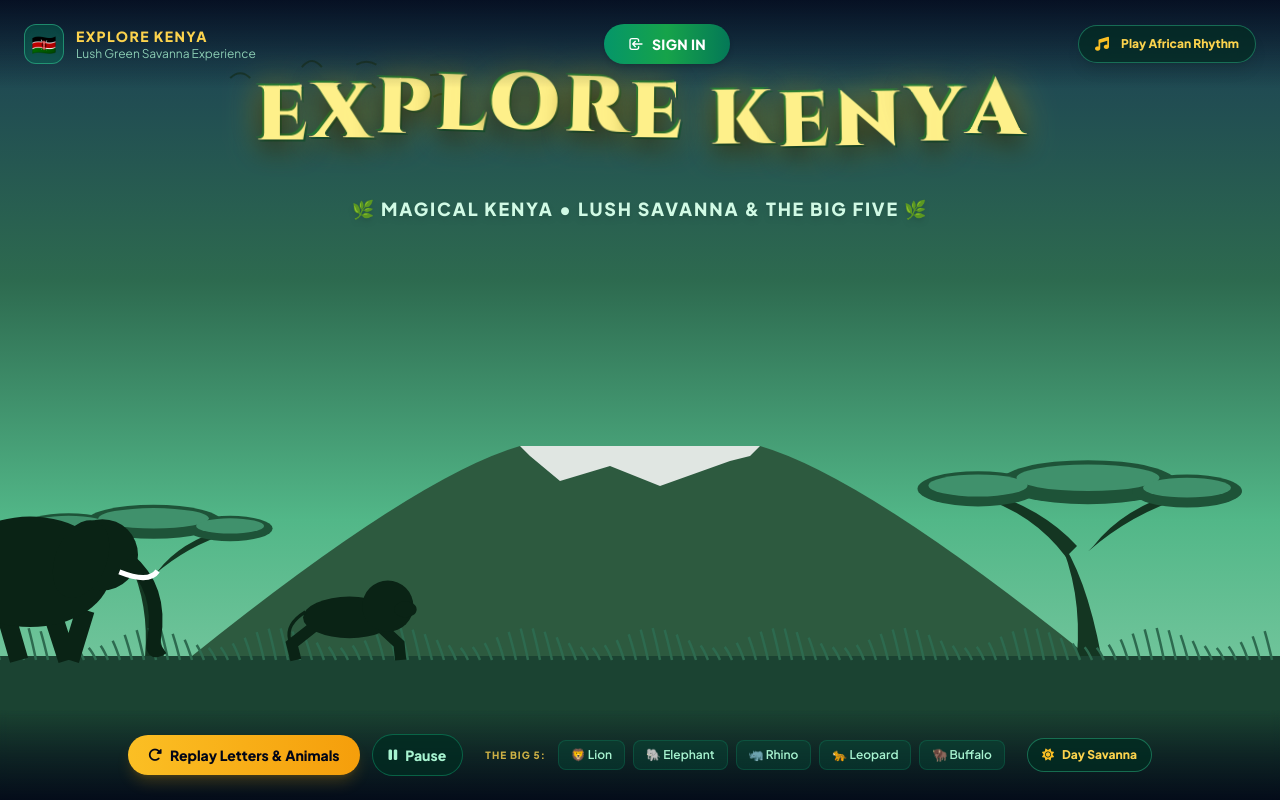
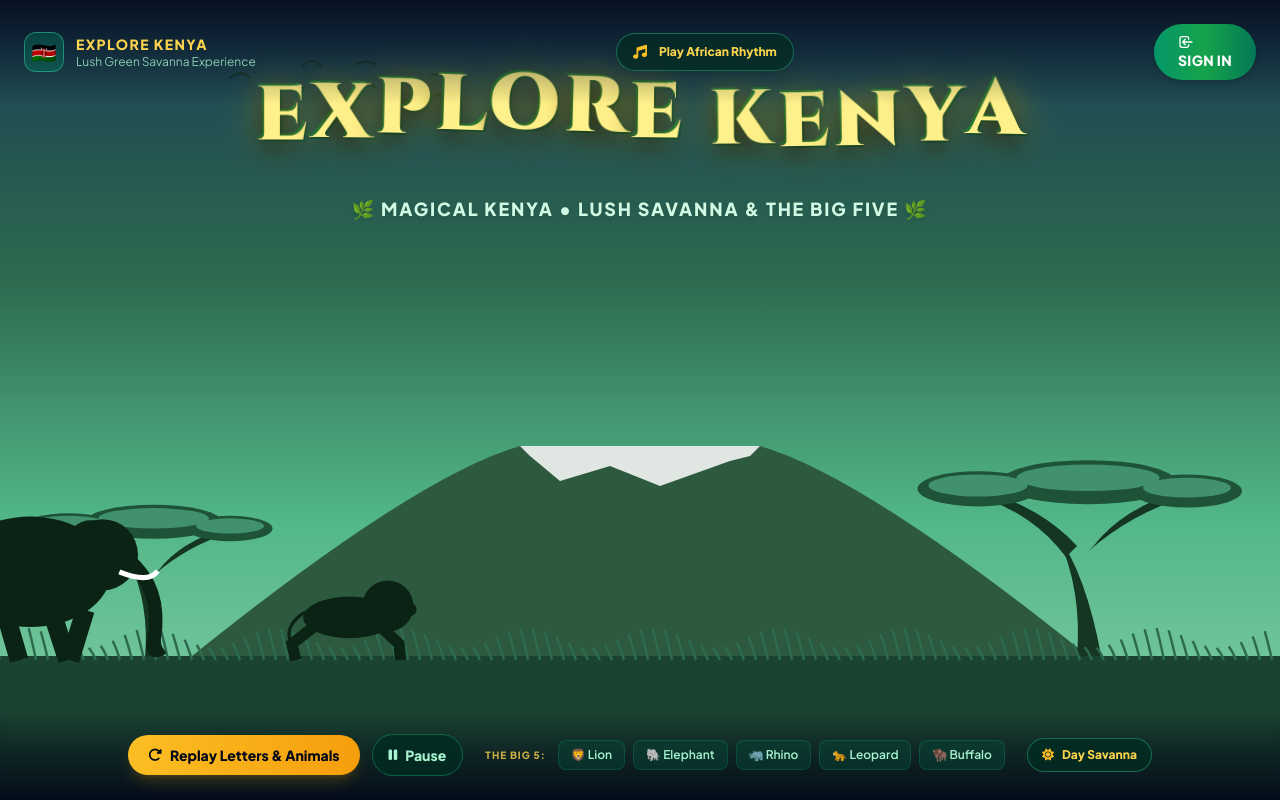
Before and after one commit to elishaokeyo/explore-kenya, a Flask app: page / in a window 1280 px wide. Run offline with Flask 3, Linux system fonts and the light colour scheme; some libraries are stand-ins or nearby versions.

Commit message:
Refactor Sign In button layout in splash.html

```diff
--- a/templates/splash.html
+++ b/templates/splash.html
@@ -187,15 +187,7 @@
             </div>
         </div>
         <!-- link -->
-        <div class="flex items-center space-x-3">
-  <a href="/register"
-     class="relative inline-flex items-center justify-center px-6 py-2.5 text-sm font-bold tracking-wide text-white uppercase transition-all duration-300 ease-out rounded-full bg-gradient-to-r from-emerald-600 via-green-600 to-emerald-700 hover:from-amber-500 hover:to-yellow-500 hover:text-gray-900 shadow-md hover:shadow-lg hover:shadow-amber-500/30 hover:-translate-y-0.5 active:translate-y-0 focus:outline-none focus:ring-2 focus:ring-green-400 focus:ring-offset-2 focus:ring-offset-gray-900">
-    <svg class="w-4 h-4 mr-2" fill="none" stroke="currentColor" viewBox="0 0 24 24">
-      <path stroke-linecap="round" stroke-linejoin="round" stroke-width="2" d="M11 16l-4-4m0 0l4-4m-4 4h14m-5 4v1a3 3 0 01-3 3H6a3 3 0 01-3-3V7a3 3 0 013-3h7a3 3 0 013 3v1" />
-    </svg>
-    Sign In
-  </a>
-</div>
+
 
         <!-- Audio & Equalizer Control -->
         <div class="flex items-center space-x-3">
@@ -210,6 +202,15 @@
                 </div>
             </button>
         </div>
+         <div class="flex items-center space-x-3">
+  <a href="/register"
+     class="items-center justify-center px-6 py-2.5 text-sm font-bold tracking-wide text-white uppercase transition-all duration-300 ease-out rounded-full bg-gradient-to-r from-emerald-600 via-green-600 to-emerald-700 hover:from-amber-500 hover:to-yellow-500 hover:text-gray-900 shadow-md hover:shadow-lg hover:shadow-amber-500/30 hover:-translate-y-0.5 active:translate-y-0 focus:outline-none focus:ring-2 focus:ring-green-400 focus:ring-offset-2 focus:ring-offset-gray-900">
+    <svg class="w-4 h-4 mr-2" fill="none" stroke="currentColor" viewBox="0 0 24 24">
+      <path stroke-linecap="round" stroke-linejoin="round" stroke-width="2" d="M11 16l-4-4m0 0l4-4m-4 4h14m-5 4v1a3 3 0 01-3 3H6a3 3 0 01-3-3V7a3 3 0 013-3h7a3 3 0 013 3v1" />
+    </svg>
+    Sign In
+  </a>
+</div>
     </header>
 
 
```
